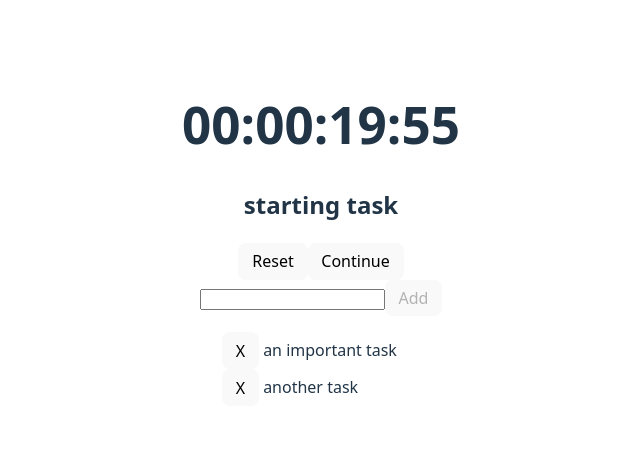
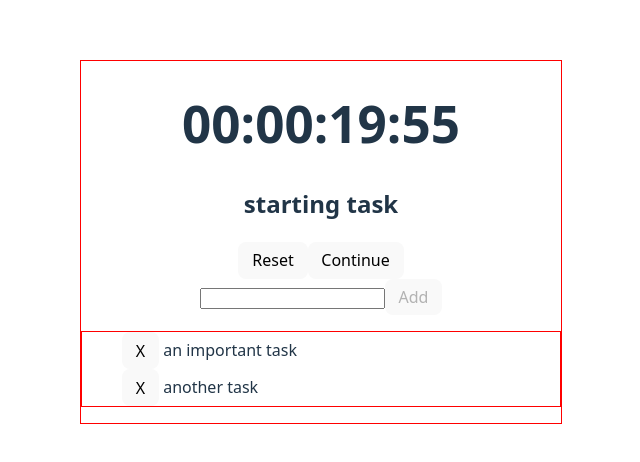
Before and after one commit to fletchgraham/doro, a React (Vite) app: page / in a window 1280 px wide. Shown: the part 158-620 px from the top of the page, without its empty margins (319-959 px from the left). Built offline with nearby package versions, Linux system fonts and the light colour scheme.

Commit message:
hackily (for now) fix the width changing on timer advance

```diff
--- a/src/App.tsx
+++ b/src/App.tsx
@@ -33,7 +33,7 @@ function App() {
   };
 
   return (
-    <>
+    <main style={{ border: "1px solid red", width: "30em" }}>
       <h1>
         <Countdown ref={countdownRef} date={date} onComplete={handleComplete} />
       </h1>
@@ -64,7 +64,7 @@ function App() {
           );
         })}
       </ul>
-    </>
+    </main>
   );
 }
 
--- a/src/index.css
+++ b/src/index.css
@@ -70,4 +70,5 @@ button:focus-visible {
 ul {
   list-style: none;
   text-align: left;
+  border: 1px solid red;
 }
```
